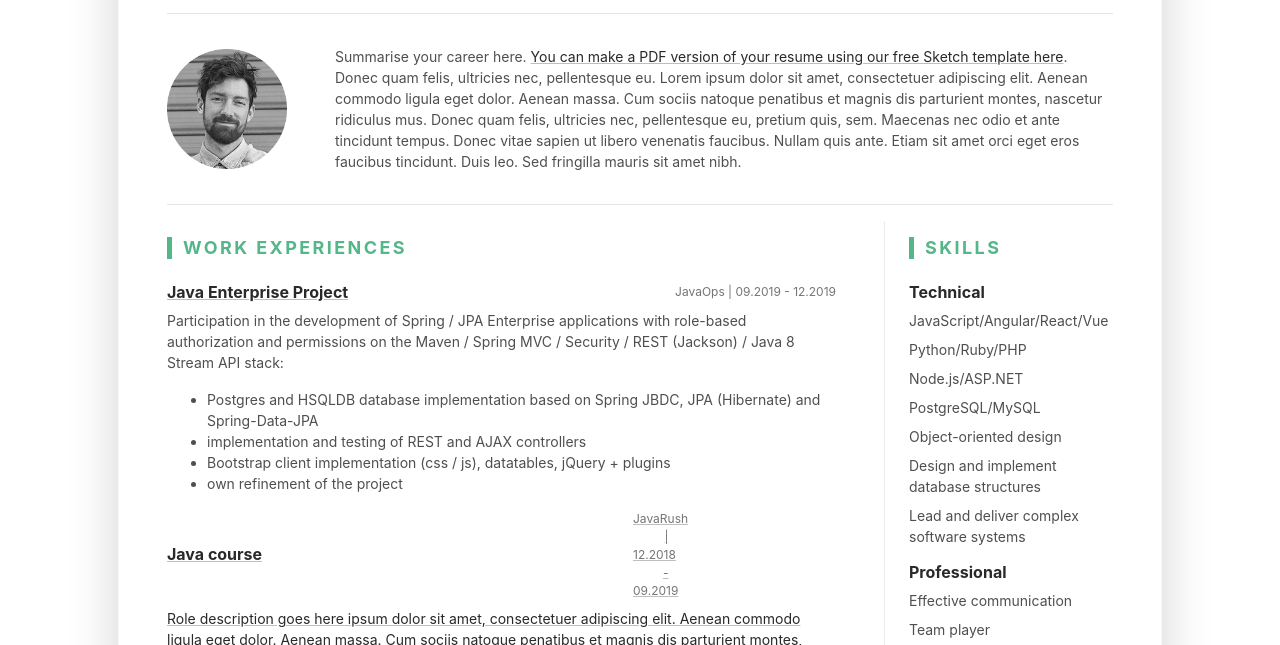
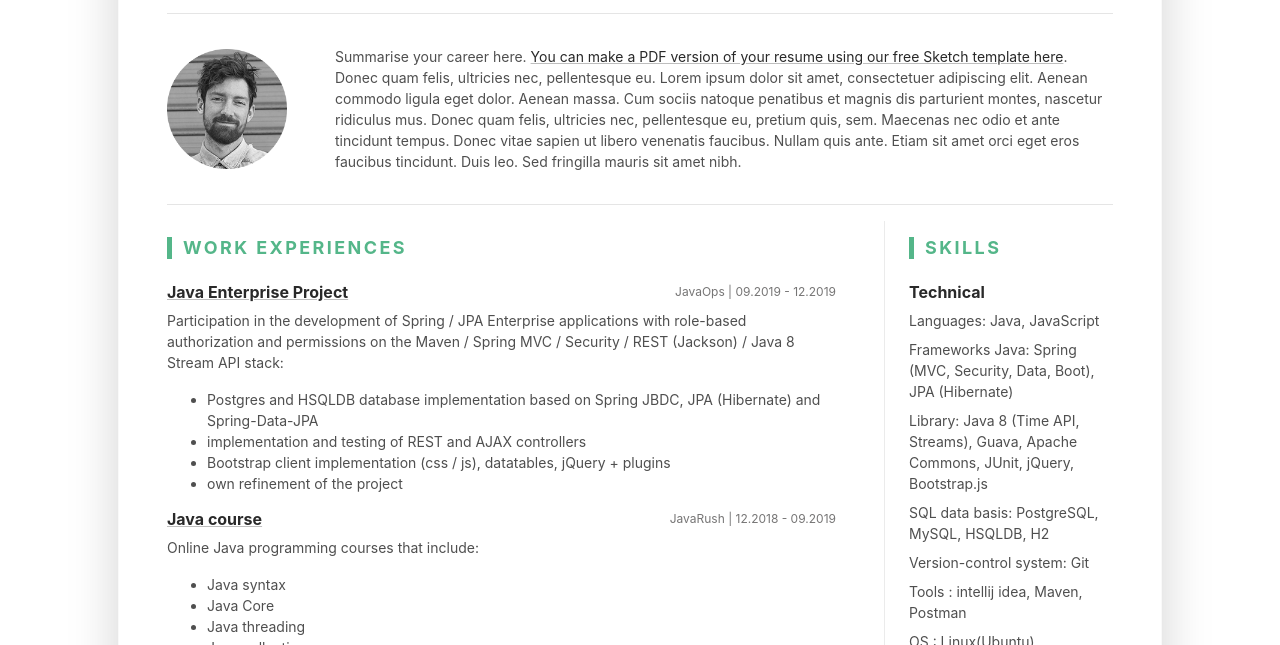
Before and after one commit to enjoy13/CV_Roman_Pobihushka.github.io, a plain HTML site: page index.html in a window 1280 px wide. Shown: the part 302-947 px from the top of the page. Drawn offline with Linux system fonts and the light colour scheme.

Commit message:
Update index.html

```diff
--- a/index.html
+++ b/index.html
@@ -86,15 +86,17 @@
 								</div><!--//item-->
 								<div class="item mb-3">
 									<div class="item-heading row align-items-center mb-2">
-										<h4 class="item-title col-12 col-md-6 col-lg-8 mb-2 mb-md-0"><a class="theme-link" href="https://javarush.ru">Java course</h4>
+										<h4 class="item-title col-12 col-md-6 col-lg-8 mb-2 mb-md-0"><a class="theme-link" href="https://javarush.ru">Java course</a></h4>
 										<div class="item-meta col-12 col-md-6 col-lg-4 text-muted text-left text-md-right">JavaRush | 12.2018 - 09.2019</div>
 
 									</div>
 									<div class="item-content">
-										<p>Role description goes here ipsum dolor sit amet, consectetuer adipiscing elit. Aenean commodo ligula eget dolor. Aenean massa. Cum sociis natoque penatibus et magnis dis parturient montes, nascetur ridiculus mus. Donec quam felis, ultricies nec, pellentesque eu, pretium quis, sem. Donec pede justo, fringilla vel.</p>
+										<p>Online Java programming courses that include: </p>
 										<ul class="resume-list">
-											<li>Lorem ipsum dolor sit amet, consectetuer.</li>
-											<li>Aenean commodo ligula eget dolor.</li>
+											<li>Java syntax</li>
+											<li>Java Core</li>
+											<li>Java threading</li>
+											<li>Java collections</li>
 										</ul>
 									</div>
 								</div><!--//item-->
@@ -186,13 +188,13 @@
 								<div class="item">
 									<h4 class="item-title">Technical</h4>
 									<ul class="list-unstyled resume-skills-list">
-										<li class="mb-2">JavaScript/Angular/React/Vue</li>
-										<li class="mb-2">Python/Ruby/PHP<li>
-											<li class="mb-2">Node.js/ASP.NET</li>
-											<li class="mb-2">PostgreSQL/MySQL</li>
-											<li class="mb-2">Object-oriented design</li>
-											<li class="mb-2">Design and implement database structures</li>
-											<li>Lead and deliver complex software systems</li>
+										<li class="mb-2">Languages: Java, JavaScript </li>
+										<li class="mb-2">Frameworks Java: Spring (MVC, Security, Data, Boot), JPA (Hibernate)<li>
+											<li class="mb-2">Library: Java 8 (Time API, Streams), Guava,  Apache Commons, JUnit, jQuery, Bootstrap.js</li>
+											<li class="mb-2">SQL data basis: PostgreSQL, MySQL, HSQLDB, H2</li>
+											<li class="mb-2">Version-control system: Git</li>
+											<li class="mb-2">Tools : intellij idea, Maven, Postman</li>
+											<li>OS : Linux(Ubuntu)</li>
 										</ul>
 									</div><!--//item-->
 									<div class="item">
```
